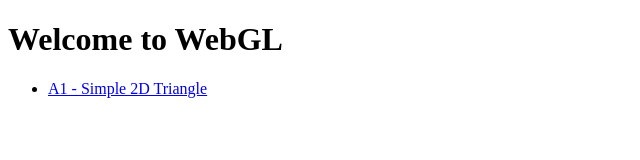
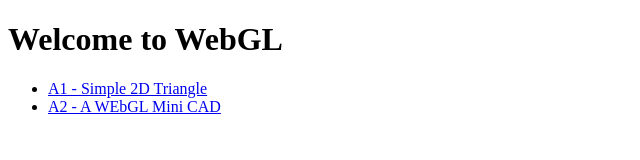
Before and after one commit to JiangyunWang/cs4300-f20-jiangyunwang, a website: page public/index.html in a window 1280 px wide. Shown: the whole page, without its empty margins (0-640 px from the left). Drawn offline with Linux system fonts and the light colour scheme.

Commit message:
assignment 2 and index

```diff
--- a/public/index.html
+++ b/public/index.html
@@ -9,6 +9,9 @@
             <li>
                 <a href="assignment1.html">A1 - Simple 2D Triangle</a>
             </li>
+            <li>
+                <a href="assignment2.html">A2 - A WEbGL Mini CAD</a>
+            </li>
         </ul>
     </body>
 </html>
```
Also changed, not shown: public/assignment2.html (+3 -10 lines).
